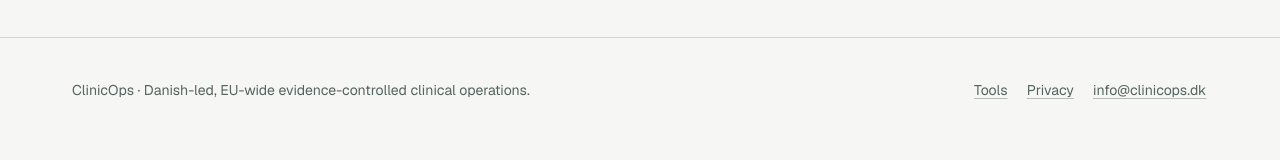
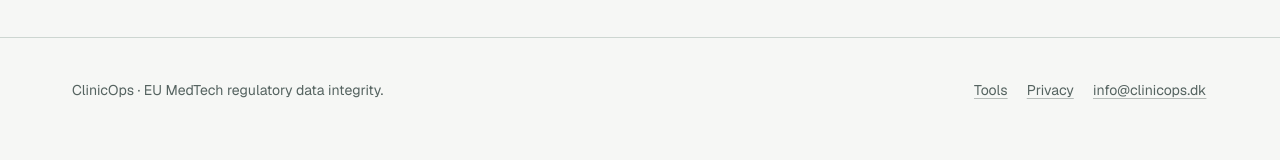
Before and after one commit to aliiskandar310796-beep/ClinicOps, a plain HTML site: page docs/evidence-change-control-pack.html in a window 1280 px wide. Shown: the part 3236-3396 px from the top of the page. Drawn offline with Linux system fonts and the light colour scheme.

Commit message:
Align public footer and review language

```diff
--- a/docs/evidence-change-control-pack.html
+++ b/docs/evidence-change-control-pack.html
@@ -10,4 +10,4 @@
 <section class="rail"><h2>Built for controlled change work</h2><p>When an approved source changes, the work is proving which downstream records, systems, documents and owners were affected, then closing the gaps without losing traceability.</p><div class="grid two"><section class="card"><h3>Clear operational output</h3><p>A versioned source register, change-surface matrix, unresolved queue and closure packet, ready to review, hand over and act on.</p></section><section class="card"><h3>Repeatable operating structure</h3><p>The same structure serves the next change event; only the source set, review depth and decision owner change.</p></section></div></section>
 <section class="closing"><h2>Start with evidence, not a sales deck</h2><p>Use the free Change Surface Mapper to structure one live change. If the map reveals unresolved owners, missing evidence, conflicting versions or a meaningful reconciliation queue, carry that context into a ClinicOps scope brief.</p><div class="cta-row"><a class="cta primary" href="change-surface-mapper.html">Open free Change Surface Mapper</a><div class="cta-links"><a href="assessment-intake.html?workstream=integrity-review">Scope the review</a><a href="contact.html">Contact ClinicOps</a></div></div></section>
 </main>
-<footer class="site"><div class="footer-inner"><span>ClinicOps · Danish-led, EU-wide evidence-controlled clinical operations.</span><span><a href="tools.html">Tools</a><a href="privacy-notice/">Privacy</a><a href="mailto:info@clinicops.dk">info@clinicops.dk</a></span></div><div class="footer-inner"><span>ClinicOps is not a notified body or a competent authority, and does not replace your RA/QA team, RIM, QMS, PLM or ERP.</span></div></footer></body></html>
+<footer class="site"><div class="footer-inner"><span>ClinicOps · EU MedTech regulatory data integrity.</span><span><a href="tools.html">Tools</a><a href="privacy-notice/">Privacy</a><a href="mailto:info@clinicops.dk">info@clinicops.dk</a></span></div><div class="footer-inner"><span>ClinicOps is not a notified body or a competent authority, and does not replace your RA/QA team, RIM, QMS, PLM or ERP.</span></div></footer></body></html>
```
